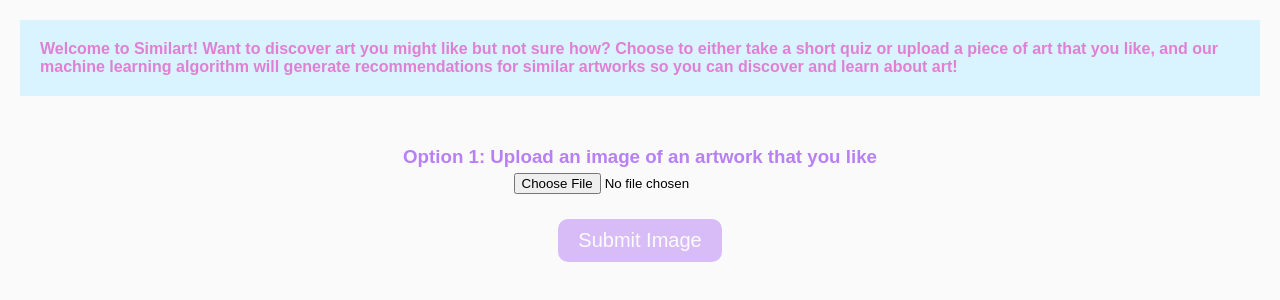
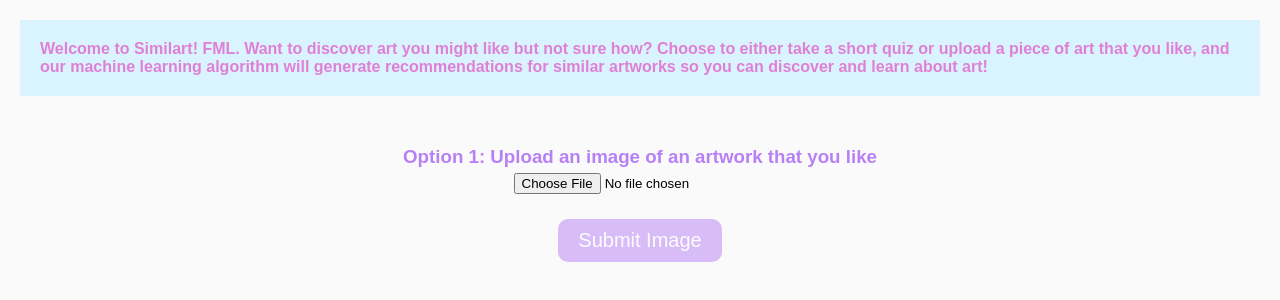
Before and after one commit to julia-martin/similart, a Flask app: page / in a window 1280 px wide. Shown: the part 115-415 px from the top of the page. Run offline with Flask 2, Linux system fonts and the light colour scheme.

Commit message:
FML title change

```diff
--- a/similart/templates/index.html.jinja
+++ b/similart/templates/index.html.jinja
@@ -1,6 +1,6 @@
 {% extends "base.html.jinja" %}
 {% block content %}
-  <div id='intro'><p>Welcome to Similart! Want to discover art you might like but not sure how? Choose to either take a short quiz or upload a piece of art that you like, and our machine learning algorithm will generate recommendations for similar artworks so you can discover and learn about art!</p></div>
+  <div id='intro'><p>Welcome to Similart! FML.  Want to discover art you might like but not sure how? Choose to either take a short quiz or upload a piece of art that you like, and our machine learning algorithm will generate recommendations for similar artworks so you can discover and learn about art!</p></div>
   <div id='image-upload-container' class='container'>
     <h3 class='instruction'>Option 1: Upload an image of an artwork that you like</h3>
     <form id='image-upload' action='/upload' method='post' enctype='multipart/form-data'>
```
